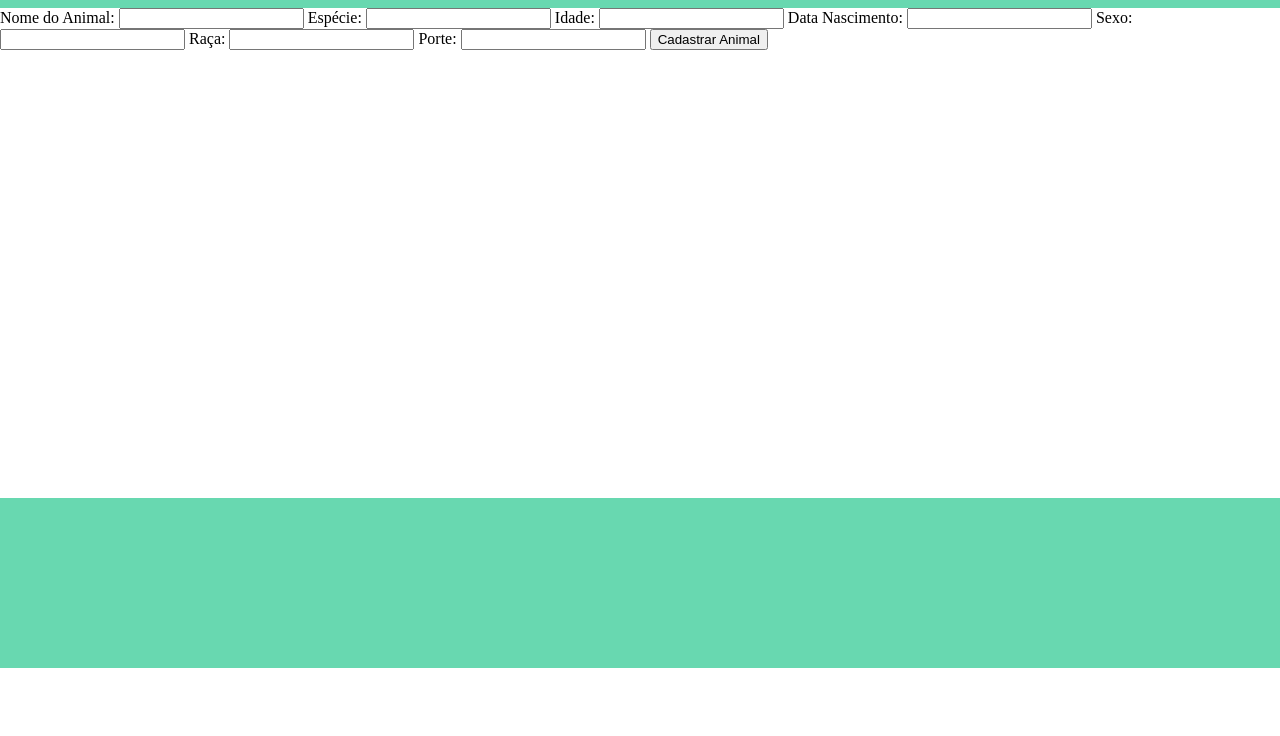
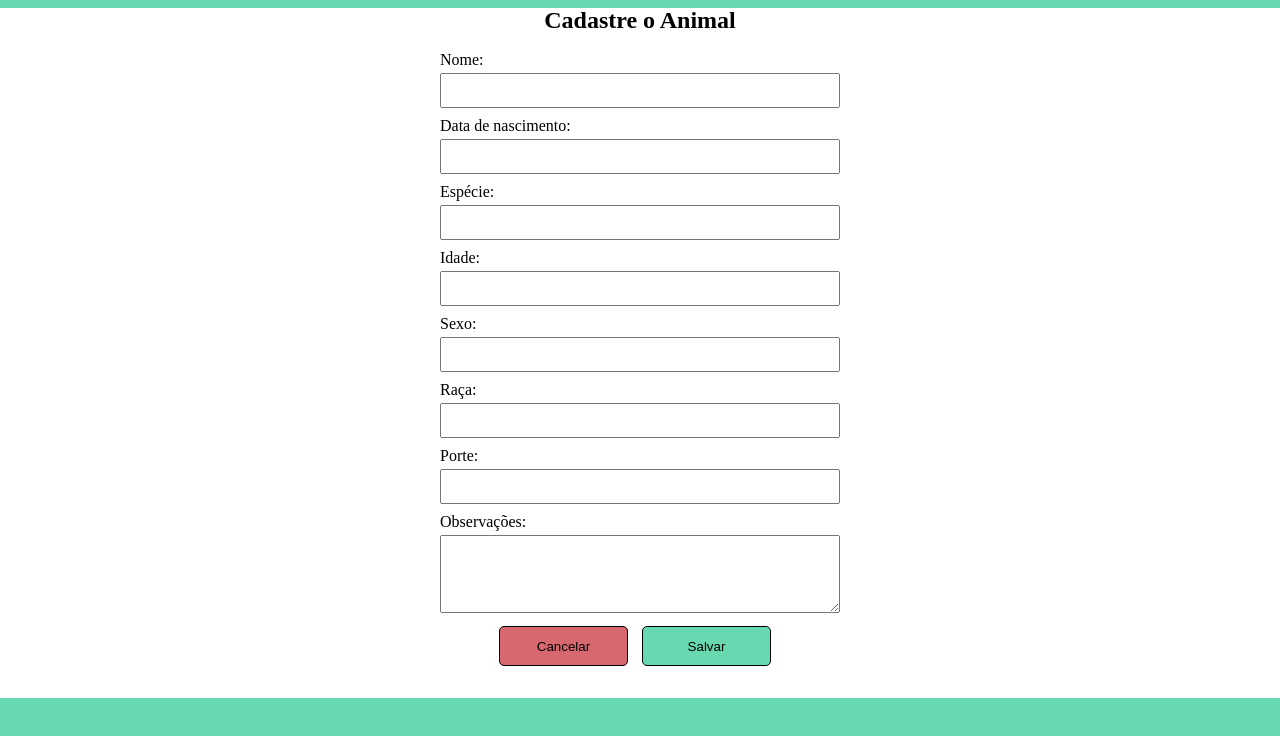
Before and after one commit to LucasMKonopka/ProjetoIntegrador, a plain HTML site: page index.html in a window 1280 px wide. Shown: the part 122-858 px from the top of the page. Before the commit the page ends 800 px from the top, so only its background shows below. Drawn offline with Linux system fonts and the light colour scheme.

Commit message:
criando botões e arrumando formato

```diff
--- a/index.html
+++ b/index.html
@@ -27,12 +27,18 @@
 
     <main>
         <div id="container-principal">
+                <div id = "CadastrodeAnimais">
+                    <h2><strong>Cadastre o Animal</strong></h2>
+                </div>
 
 
             <!-- Formulário de Cadastro de Animais -->
             <form id="formCadastroAnimal">
-                <label for="nome">Nome do Animal:</label>
+                <label for="nome">Nome:</label>
                 <input type="text" id="nome" name="nome" required>
+
+                <label for="datanasc">Data de nascimento:</label>
+                <input type="char" id="datanasc" name="datanasc" required>
 
                 <label for="especie">Espécie:</label>
                 <input type="text" id="especie" name="especie" required>
@@ -40,20 +46,24 @@
                 <label for="idade">Idade:</label>
                 <input type="number" id="idade" name="idade" required>
 
-                <label for="datanasc">Data Nascimento:</label>
-                <input type="char" id="datanasc" name="datanasc" required>
-
                 <label for="sexo">Sexo:</label>
                 <input type="text" id="sexo" name="sexo" required>
 
                 <label for="raça">Raça:</label>
                 <input type="text" id="raça" name="raça" required>
 
-                <label for="Porte">Porte:</label>
+                <label for="porte">Porte:</label>
                 <input type="text" id="porte" name="porte" required>
 
-                <button type="button" onclick="cadastrarAnimal()">Cadastrar Animal</button>
-                <br><br><br><br><br><br><br><br><br><br><br><br><br><br><br><br><br><br><br><br><br><br><br><br><br><br><br><br><br>
+                <label for="observacoes">Observações:</label>
+                <textarea id="observacoes" name="observacoes" rows="4"></textarea>
+
+                <div>
+                    <button type="button" id="cancelar" onclick="cancelarCadastro()">Cancelar</button>
+                    <button type="button" id="salvar" onclick="salvaranimal()">Salvar</button>
+
+                </div>
+                <br><br>
             </form>
 
             <!-- Mensagem de Cadastro (pode ser um alert ou uma div na página) -->
--- a/script.js
+++ b/script.js
@@ -31,7 +31,7 @@ function cadastrarAnimal() {
     // Por exemplo, você pode usar AJAX para enviar os dados para o servidor.
 
     // Exemplo de exibição dos dados (substitua por sua lógica específica)
-    alert('Animal cadastrado:\nNome: ' + animal.nome + '\nEspécie: ' + animal.especie + '\nIdade: ' + animal.idade + '\nraça: ' + animal.raça + '\porte: ' + animal.porte + '\ndatanasc: ' + animal.datanasc + '\nsexo: ' + animal.sexo);
+    alert('Animal cadastrado:\nNome: ' + animal.nome + '\nEspécie: ' + animal.especie + '\nIdade: ' + animal.idade + '\nraça: ' + animal.raça + '\nporte: ' + animal.porte + '\ndatanasc: ' + animal.datanasc + '\nsexo: ' + animal.sexo);
 
     // Limpe o formulário
     document.getElementById('nome').value = '';
--- a/style.css
+++ b/style.css
@@ -6,7 +6,7 @@
 
 #img-logo{
     padding-top: 15px;
-    padding-left:20px ;
+    padding-left:20px
 }
 
 #titulo-cabecario{
@@ -22,20 +22,74 @@
 
 
 
+#container-principal {
+    display: flex;
+    flex-direction: column;
+    align-items: center;
+    justify-content: center;
+    text-align: center;
+}
 
+#CadastrodeAnimais {
+    font-size: 24px;
+    font-weight: bold;
+    margin-bottom: 20px;
+}
 
+form {
+    width: 80%;
+    max-width: 400px; /* ajuste conforme necessário */
+    margin: 0 auto;
+}
 
+label {
+    display: block;
+    margin-bottom: 5px;
+    text-align: left;
+}
 
+input {
+    width: 100%;
+    padding: 8px;
+    box-sizing: border-box;
+    margin-bottom: 10px;
+}
 
+/* Estilizando para telas pequenas (responsividade) */
+@media (max-width: 600px) {
+    form {
+        width: 100%;
+    }
+}
+#observacoes{
+    width: 100%;
+    padding: 8px;
+    box-sizing: border-box;
+    margin-bottom: 10px;
+}
 
-
-
-
-
-
-
-
-
+button{
+    padding: 10px;
+    margin-right: 10px;;
+}
+button#cancelar{
+    width: 129px;
+    height: 40px;
+    flex-shrink: 0;
+    border-radius: 5px;
+    border: 1px solid #000;
+    background: #D8686F;
+    color: black;
+}
+button#salvar {
+    width: 129px;
+    height: 40px;
+    flex-shrink: 0;
+    border-radius: 5px;
+    border: 1px solid #000;
+    background: #68D8B0;
+    color: black;
+}
 
 
 
```
